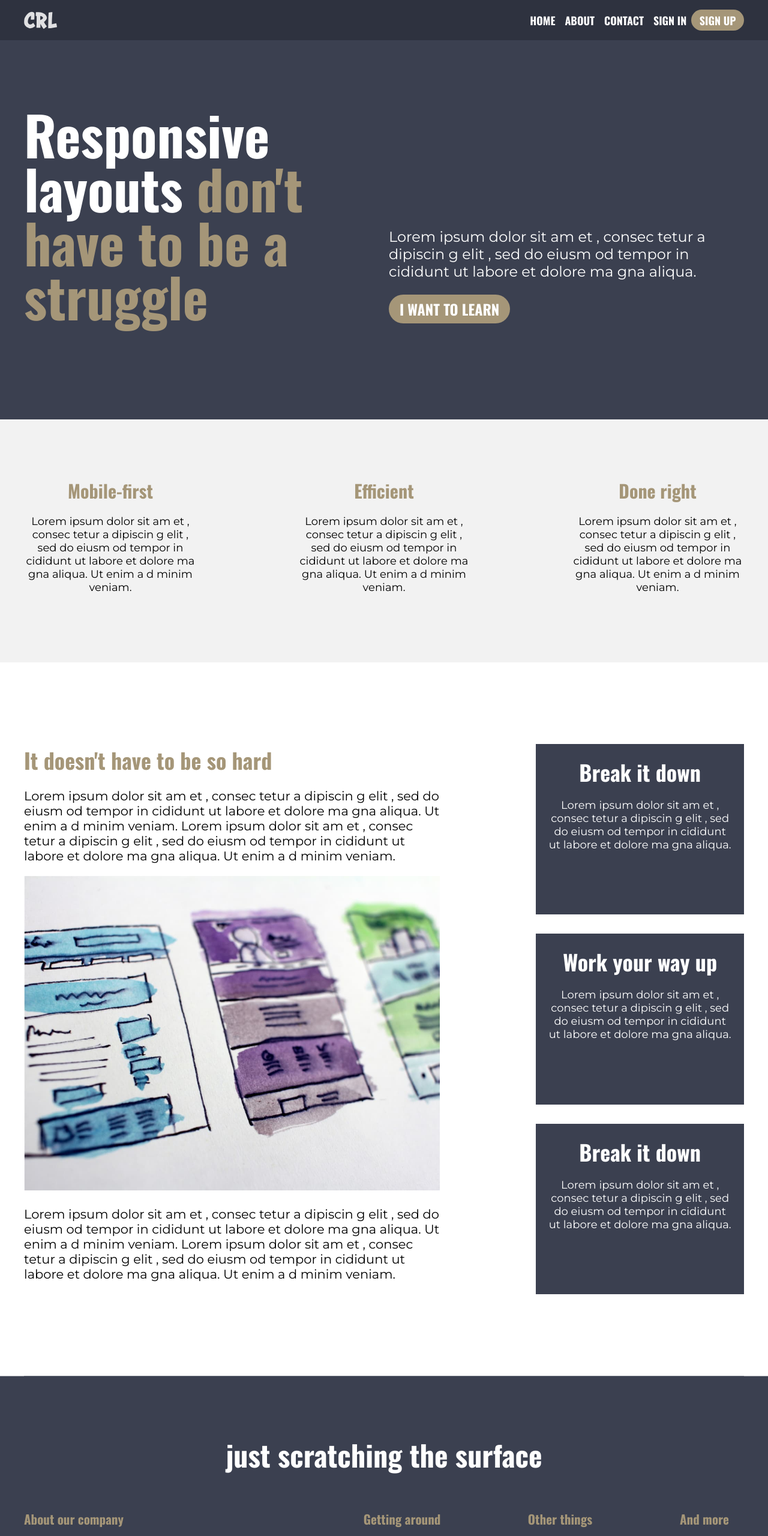
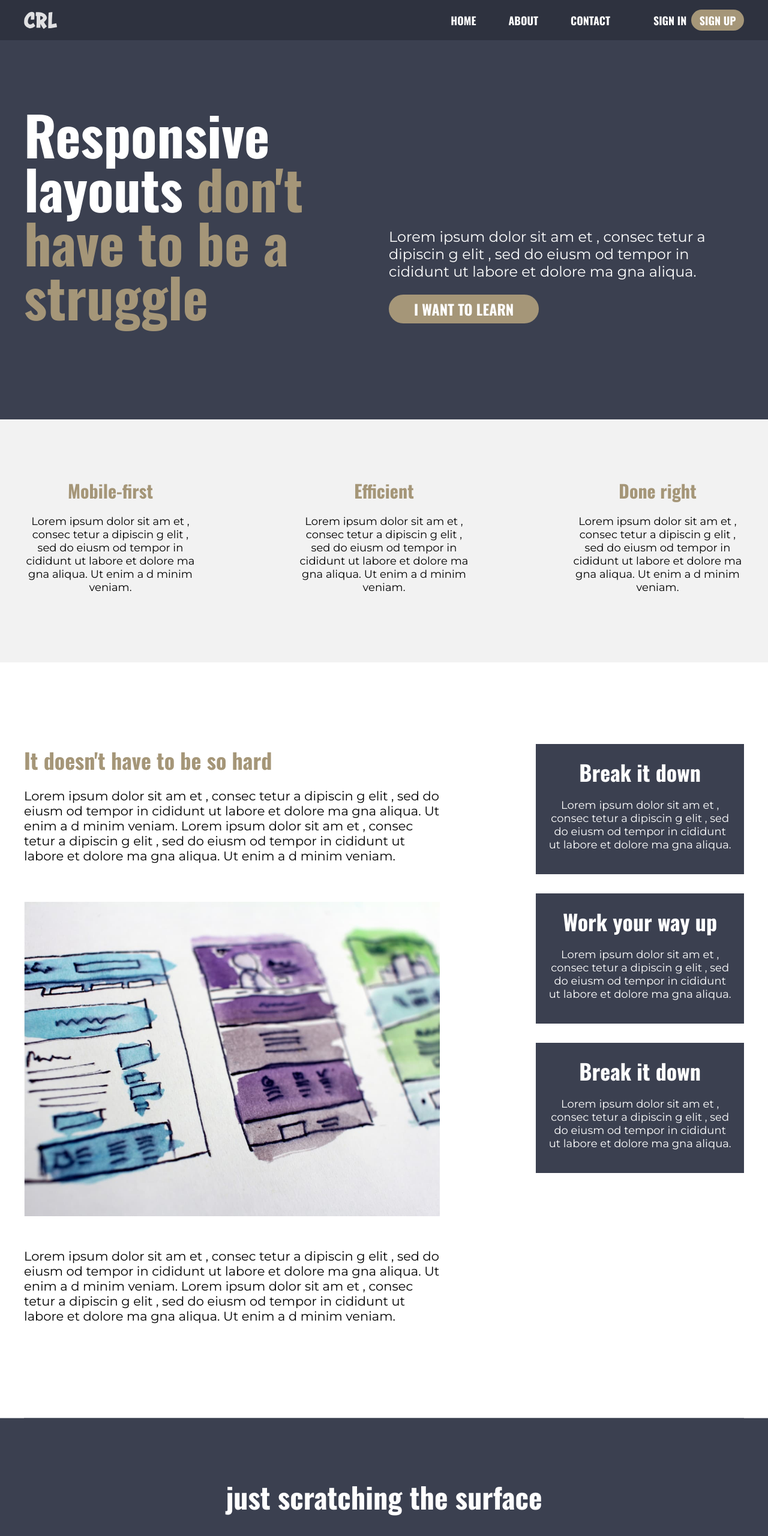
Before and after one commit to Beginneraboutlife116/CRL---final-challenge, a plain HTML site: page index.html in a window 1280 px wide. Shown: the top 2560 px of the page at 60% size. Drawn offline with nearby package versions, Linux system fonts and the light colour scheme.

Commit message:
finish the layout

```diff
--- a/index.html
+++ b/index.html
@@ -42,7 +42,7 @@
             Lorem ipsum dolor sit am et , consec tetur a dipiscin g elit , sed
             do eiusm od tempor in cididunt ut labore et dolore ma gna aliqua.
           </p>
-          <button class="btn btn_action btn__cta">I WANT TO LEARN</button>
+          <button class="btn btn_action btn_cta">I WANT TO LEARN</button>
         </div>
       </section>
       <main>
@@ -84,7 +84,7 @@
                 cididunt ut labore et dolore ma gna aliqua. Ut enim a d minim
                 veniam.
               </p>
-              <div class="img-wrapper">
+              <div class="img-wrapper content__img">
                 <img src="./src/the-image.jpeg" alt="three columns picture" />
               </div>
               <p class="text">
--- a/style.css
+++ b/style.css
@@ -19,7 +19,10 @@ a:where(:active, :link, :visited, :checked, :focus-visible, :focus-within) {
   color: inherit;
 }
 
-ul, h1, h2, h3 {
+ul,
+h1,
+h2,
+h3 {
   padding: 0;
   margin: 0;
 }
@@ -90,15 +93,14 @@ button {
 
 .nav {
   display: flex;
-  gap: 0.25rem 1rem;
+  gap: 0.25rem clamp(1em, calc(-0.8rem + 7.68vw), 4em);
   flex-wrap: wrap;
-  justify-content: space-between;
   align-items: center;
 }
 
 .nav__list {
   display: flex;
-  gap: 1rem;
+  gap: clamp(1em, calc(-0.2rem + 5.12vw), 3em);
 }
 
 /* cta */
@@ -142,7 +144,7 @@ button {
 }
 
 .point__title {
-  font-size: clamp(var(--fz-4), calc(1.33rem + 0.73vw), var(--fz-5));;
+  font-size: clamp(var(--fz-4), calc(1.33rem + 0.73vw), var(--fz-5));
   color: var(--clr-5);
 }
 
@@ -156,18 +158,32 @@ button {
   font-size: clamp(var(--fz-1), calc(0.86rem + 0.61vw), var(--fz-3));
 }
 
+.content__img {
+  margin-block-end: 3rem;
+}
+
+.content + .text {
+  margin: 0;
+}
+
 .content__title {
-  font-size: clamp(var(--fz-5), calc(1.70rem + 0.73vw), var(--fz-7));
+  font-size: clamp(var(--fz-5), calc(1.7rem + 0.73vw), var(--fz-7));
   color: var(--clr-5);
 }
 
 .list {
   display: grid;
   gap: 2rem;
-  grid-template-columns: repeat(auto-fit, minmax(min(100%, (43.75rem - 4rem) / 3), 1fr));
+  grid-template-columns: repeat(
+    auto-fit,
+    minmax(min(100%, (43.75rem - 4rem) / 3), 1fr)
+  );
+  margin-block-start: 4rem;
 }
 
 .item {
+  display: grid;
+  place-content: center;
   padding: 1.25rem;
   text-align: center;
   background-color: var(--clr-2);
@@ -175,7 +191,7 @@ button {
 }
 
 .item__title {
-  font-size: clamp(var(--fz-5), calc(1.70rem + 0.73vw), var(--fz-7));
+  font-size: clamp(var(--fz-5), calc(1.7rem + 0.73vw), var(--fz-7));
 }
 
 .item__text {
@@ -193,12 +209,11 @@ button {
 .footer__content {
   display: grid;
   gap: 2rem;
-  justify-items: end;
 }
 
 .footer__title {
   color: var(--clr-4);
-  font-size: clamp(var(--fz-5), calc(1.36rem + 2.18vw), 3.00rem);
+  font-size: clamp(var(--fz-5), calc(1.36rem + 2.18vw), 3rem);
   margin-block-end: calc(5vmin + 1rem);
 }
 
@@ -209,7 +224,7 @@ button {
 .footer__section h3 {
   font-size: clamp(var(--fz-1), calc(0.86rem + 0.61vw), var(--fz-3));
   color: var(--clr-5);
-  margin-block-end: clamp(var(--fz-1), calc(0.55rem + 1.94vw), var(--fz-6));
+  margin-block-end: clamp(var(--fz-1), calc(0.7rem + 1.28vw), var(--fz-4));
 }
 
 .footer__section p {
@@ -218,7 +233,7 @@ button {
 
 .footer__links {
   display: grid;
-  gap: clamp(0.50rem, calc(0.27rem + 0.97vw), var(--fz-1));
+  gap: clamp(0.5rem, calc(0.27rem + 0.97vw), var(--fz-1));
 }
 
 /* button */
@@ -234,7 +249,11 @@ button {
 .btn_action {
   background-color: var(--clr-5);
   border-radius: 99em;
-  padding: 0.25em 0.75em;
+  padding: var(--btn-action-py, 0.25em) var(--btn-action-px, 0.75em);
+}
+
+.btn_cta {
+  --btn-action-px: 1.75em;
 }
 
 /* img */
@@ -250,8 +269,11 @@ button {
     justify-content: space-between;
     align-items: center;
   }
+  .content__img {
+    margin-block-start: 4rem;
+  }
   .footer__content {
-    grid-template-columns: repeat(2 ,1fr);
+    grid-template-columns: repeat(2, 1fr);
   }
 }
 
@@ -268,9 +290,14 @@ button {
     grid-template-columns: 2fr 1fr;
     gap: 20vmin;
     padding-inline: 0;
+    align-items: start;
+  }
+  .list {
+    margin-block-start: 0;
   }
   .footer__content {
     text-align: left;
     grid-template-columns: 2fr repeat(3, 1fr);
+    justify-items: end;
   }
 }
```
